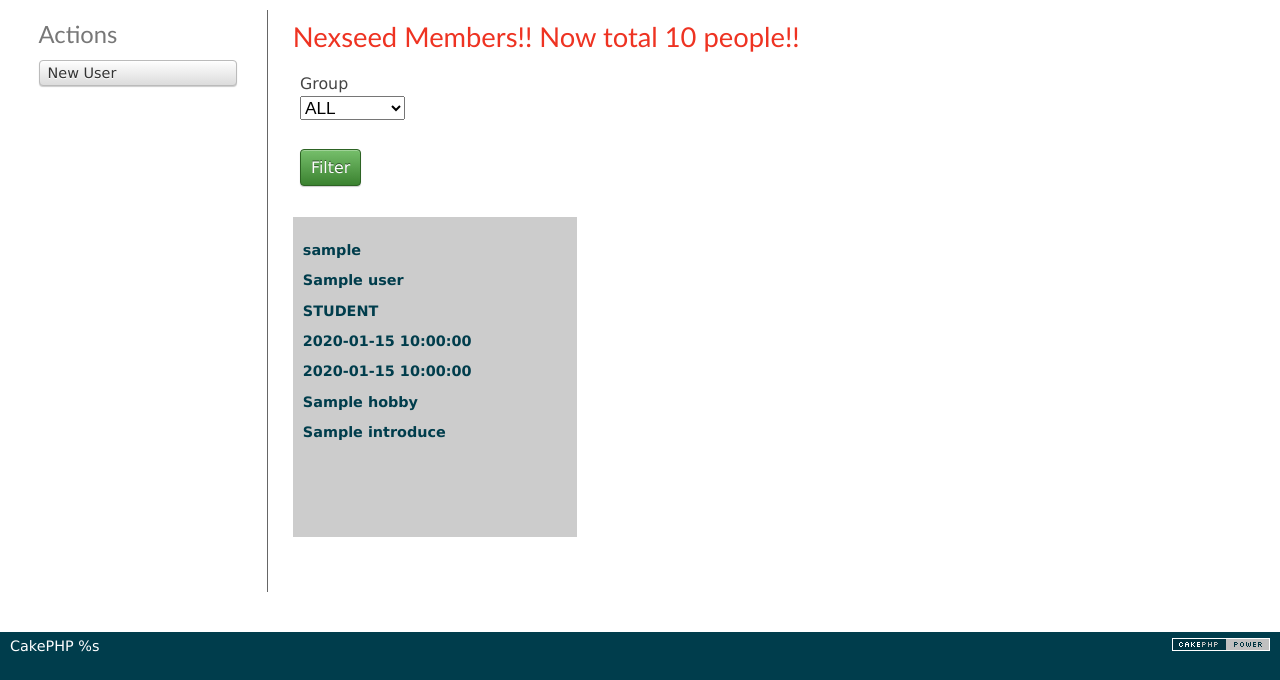
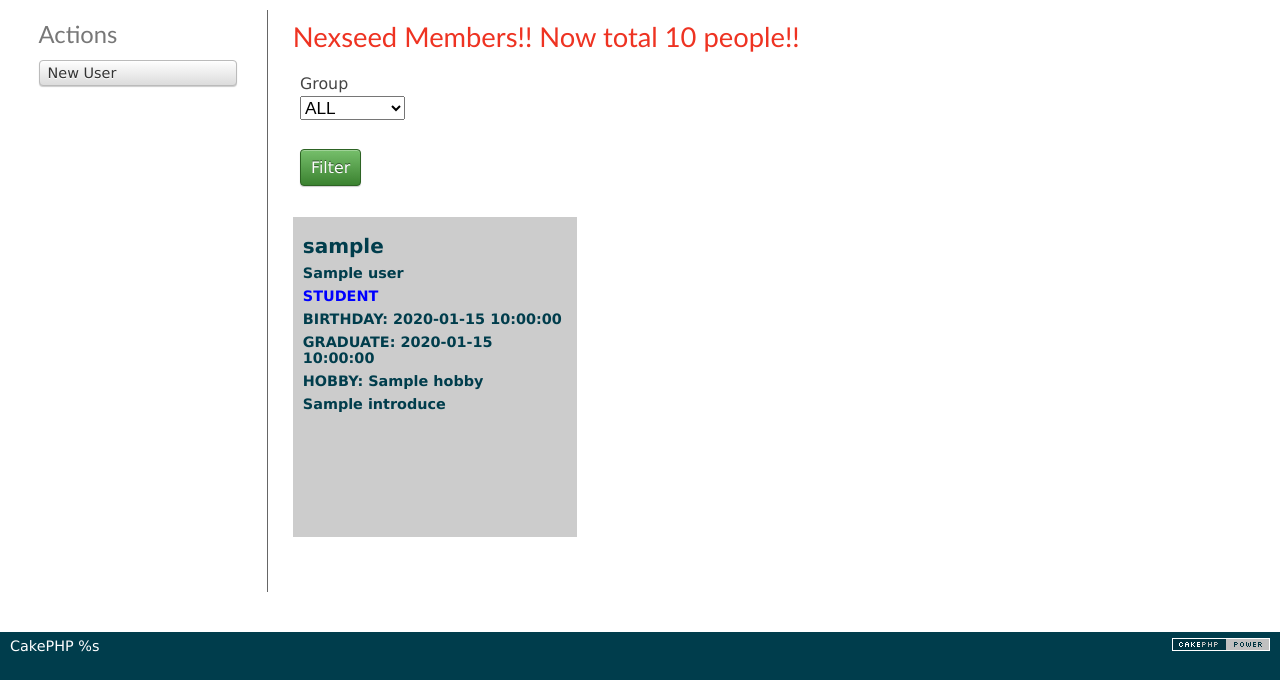
Before and after one commit to teamB-seedpod/seedpod, a CakePHP app: the page made by app/View/Users/index.ctp in a window 1280 px wide. Shown: the part 63-743 px from the top of the page. Run offline with PHP 8.4 and a stand-in for CakePHP, Linux system fonts and the light colour scheme; the template is opened without the code that fills it: most values are stand-ins (such as "Sample title", 1, 10 or a date in 2020); form fields are guessed from the names that the template uses; data that the repository does not hold is empty; some libraries are stand-ins or nearby versions.

Commit message:
nicknameの追加（add,model/user）、cssの変更

```diff
--- a/app/Model/User.php
+++ b/app/Model/User.php
@@ -12,6 +12,9 @@ class User extends AppModel {
             'rule' => 'notEmpty'
         ),
         'name' => array(
+            'rule' => 'notEmpty'
+        ),
+        'nickname' => array(
             'rule' => 'notEmpty'
         ),
         'group_id' => array(
--- a/app/View/Users/add.ctp
+++ b/app/View/Users/add.ctp
@@ -6,6 +6,7 @@
 		echo $this->Form->input('email');
 		echo $this->Form->input('password');
 		echo $this->Form->input('name');
+        echo $this->Form->input('nickname');
 
         echo $this->Form->input(
             'group_id',
@@ -52,7 +53,8 @@
 
 		echo $this->Form->input('hobby');
 
-		echo $this->Form->input('introduce',
+        echo $this->Form->input(
+            'introduce',
             array(
                 'type' => 'textarea'
             )
--- a/app/View/Users/index.ctp
+++ b/app/View/Users/index.ctp
@@ -28,18 +28,18 @@
         <p class="group">
         <?php
         if ($user['User']['group_id'] == '1') {
-            echo 'STUDENT';
+            echo '<font color="blue">STUDENT</font>';
         } else if ($user['User']['group_id'] == '2'){
-            echo 'TEACHER';
+            echo '<font color="red">TEACHER</font>';
         } else if ($user['User']['group_id'] == '3'){
-            echo 'STAFF';
+            echo '<font color="green">STAFF</font>';
         }
         ?>
         </p>
 
-        <p class="birthday"><?php echo h($user['User']['birthday']); ?></p>
-        <p class="graduating_date"><?php echo h($user['User']['graduating_date']); ?></p>
-        <p class="hobby"><?php echo h($user['User']['hobby']); ?></p>
+        <p class="birthday">BIRTHDAY: <?php echo h($user['User']['birthday']); ?></p>
+        <p class="graduating_date">GRADUATE: <?php echo h($user['User']['graduating_date']); ?></p>
+        <p class="hobby">HOBBY: <?php echo h($user['User']['hobby']); ?></p>
         <p class="introduce"><?php echo h($user['User']['introduce']); ?></p>
     </div>
     </a>
--- a/app/webroot/css/user.css
+++ b/app/webroot/css/user.css
@@ -10,10 +10,18 @@
     word-wrap: break-word;
 }
 
+.col3 p {
+    margin-bottom: 7px;
+}
+
 .pic {
     text-align: center;
 }
 
+.birthday .graduating_date {
+    font-size: 10px;
+}
+
 .nickname {
-
+    font-size: 20px;
 }
```
